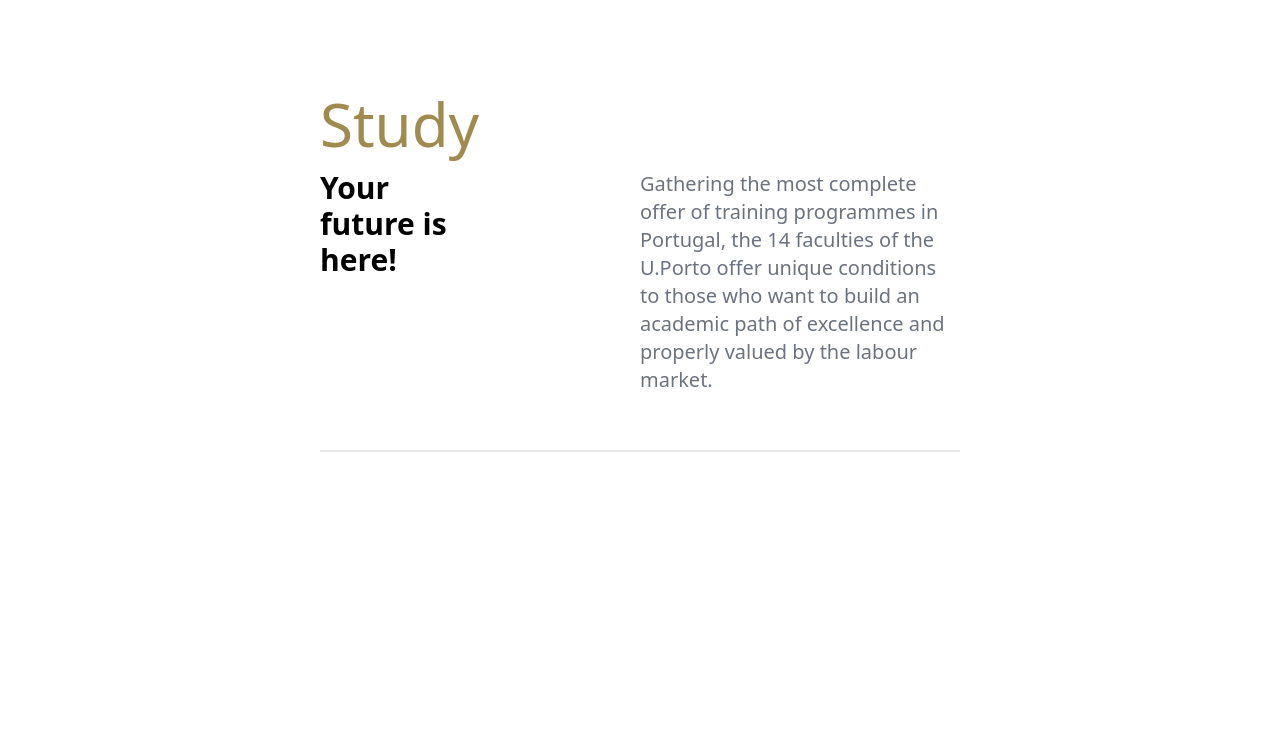
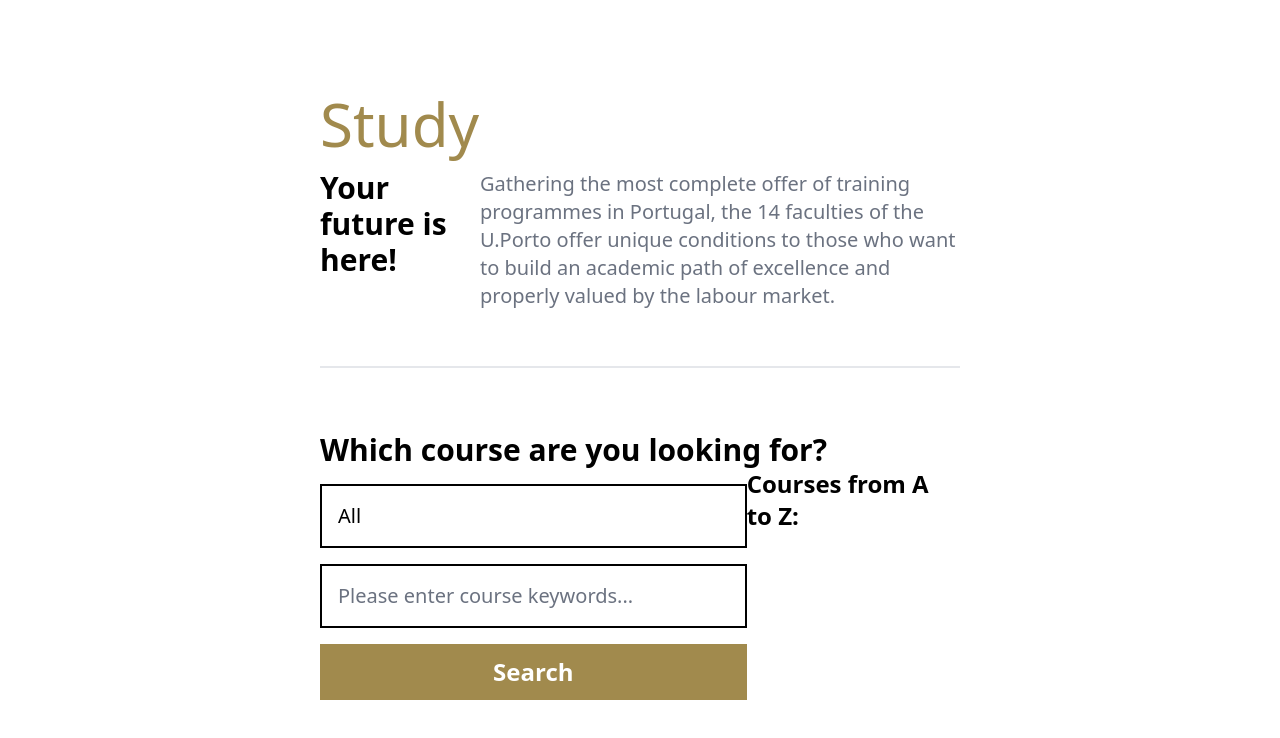
Before and after one commit to Nick-Lemy/u-porto_website-clone, a website: page src/index.html in a window 1280 px wide. Shown: the part 766-1504 px from the top of the page. Before the commit the page ends 1346 px from the top, so only its background shows below. Drawn offline with nearby package versions, Linux system fonts and the light colour scheme.

Commit message:
second section done

```diff
--- a/src/index.html
+++ b/src/index.html
@@ -5,10 +5,10 @@
     <meta charset="UTF-8">
     <meta name="viewport" content="width=device-width, initial-scale=1.0">
     <title>U.PORTO</title>
-    <link rel="stylesheet" href="output.css">
+    <script src="https://cdn.tailwindcss.com"></script>
 </head>
 
-<body>
+<body class="[&>*]:scroll-smooth">
     <header class="flex flex-col">
         <div class="flex bg-[#333333] justify-around items-center">
             <div class="flex gap-9 py-2 [&>*]:text-white">
@@ -54,7 +54,7 @@
             </div>
         </nav>
         <div
-            class="flex relative bg-cover max-h-[630px] hero bg-[url('https://www.up.pt/portal/media/images/slide-estudantes-internacionais-2025-2026.format-jpeg.jpg')]">
+            class="flex relative bg-cover hero bg-[url('https://www.up.pt/portal/media/images/slide-estudantes-internacionais-2025-2026.format-jpeg.jpg')]">
             <img class="absolute z-0" src="" alt="">
             <div class="relative mt-60 ml-52 mb-16 items-start flex flex-col gap-3 w-fit px-5 bg-[#33363D] py-7">
                 <h2 class="font-extrabold text-2xl text-white">
@@ -75,14 +75,14 @@
                 <h1 class="text-6xl text-[#A18A4D] mb-4">
                     Study
                 </h1>
-                <div class="grid grid-cols-4 w-full justify-stretch pb-14 border-b-2">
+                <div class="grid grid-cols-4 w-full pb-14 border-b-2">
                     <div class="flex flex-col text-left row-span-1">
                         <p class="text-3xl font-bold">
                             Your future is here!
                         </p>
                     </div>
-                    <div class="col-start-3 col-end-5 max-wborder-2">
-                        <p class="font-extralight text-xl text-gray-500">
+                    <div class="col-start-2 col-end-5 ">
+                        <p class="font-light text-xl text-gray-500">
                             Gathering the most complete offer of training programmes in Portugal, the 14 faculties of
                             the
                             U.Porto offer unique conditions to those who want to build an academic path of excellence
@@ -92,7 +92,29 @@
                     </div>
                 </div>
                 <div>
-
+                    <div class="flex flex-col text-left row-span-1">
+                        <p class="text-3xl font-bold mt-16">
+                            Which course are you looking for?
+                        </p>
+                    </div>
+                    <div class="grid grid-cols-3 h-screen">
+                        <div class="col-start-1 col-end-3 [&>*]:">
+                            <div class="border-2 border-black my-4 p-4 text-xl text-black">
+                                <p>All</p>
+                            </div>
+                            <div class=" border-2 border-black my-4 p-4 text-xl text-gray-500">
+                                <p>Please enter course keywords... </p>
+                            </div>
+                            <button class="bg-[#A18A4D] py-3 w-full text-white font-bold text-2xl">
+                                Search
+                            </button>
+                        </div>
+                        <div class="col-start-3">
+                            <h2 class="text-2xl font-bold">
+                                Courses from A to Z:
+                            </h2>
+                        </div>
+                    </div>
                 </div>
             </div>
         </section>
```
Also changed, not shown: src/output.css.
